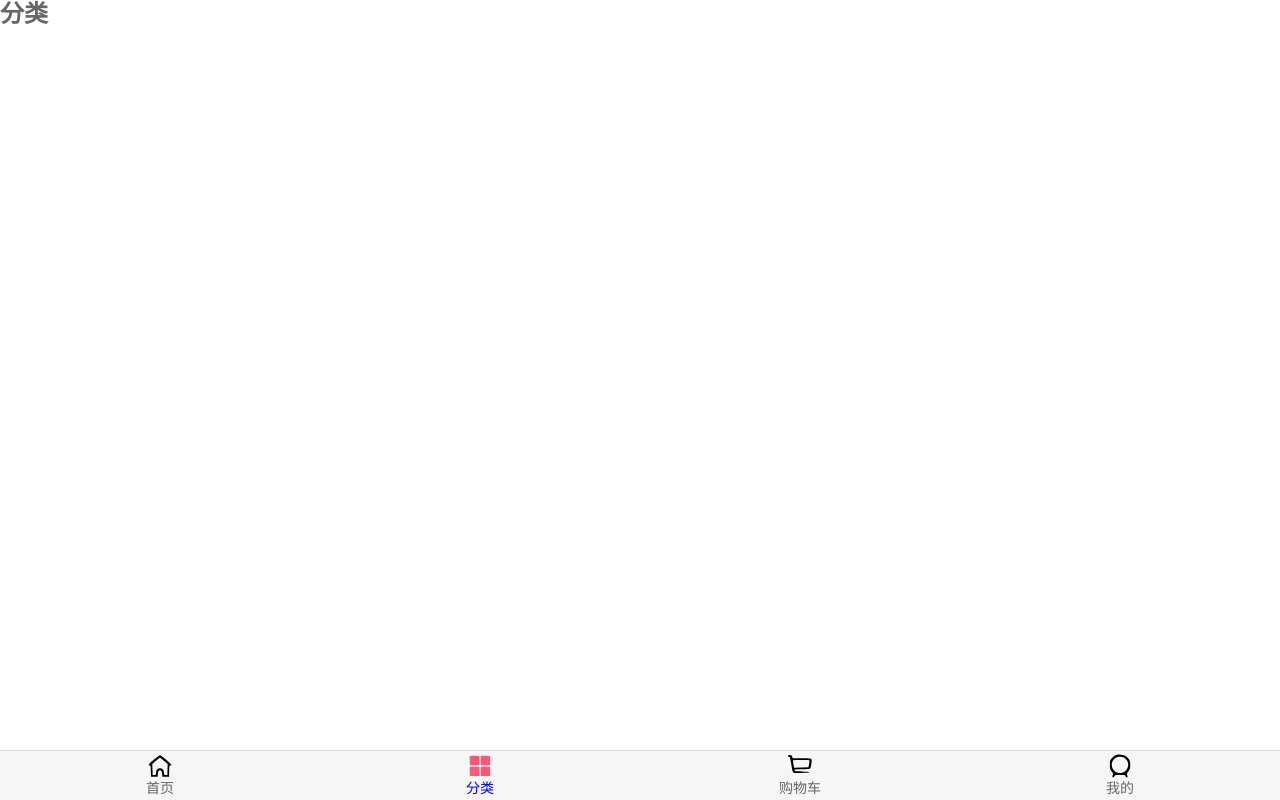
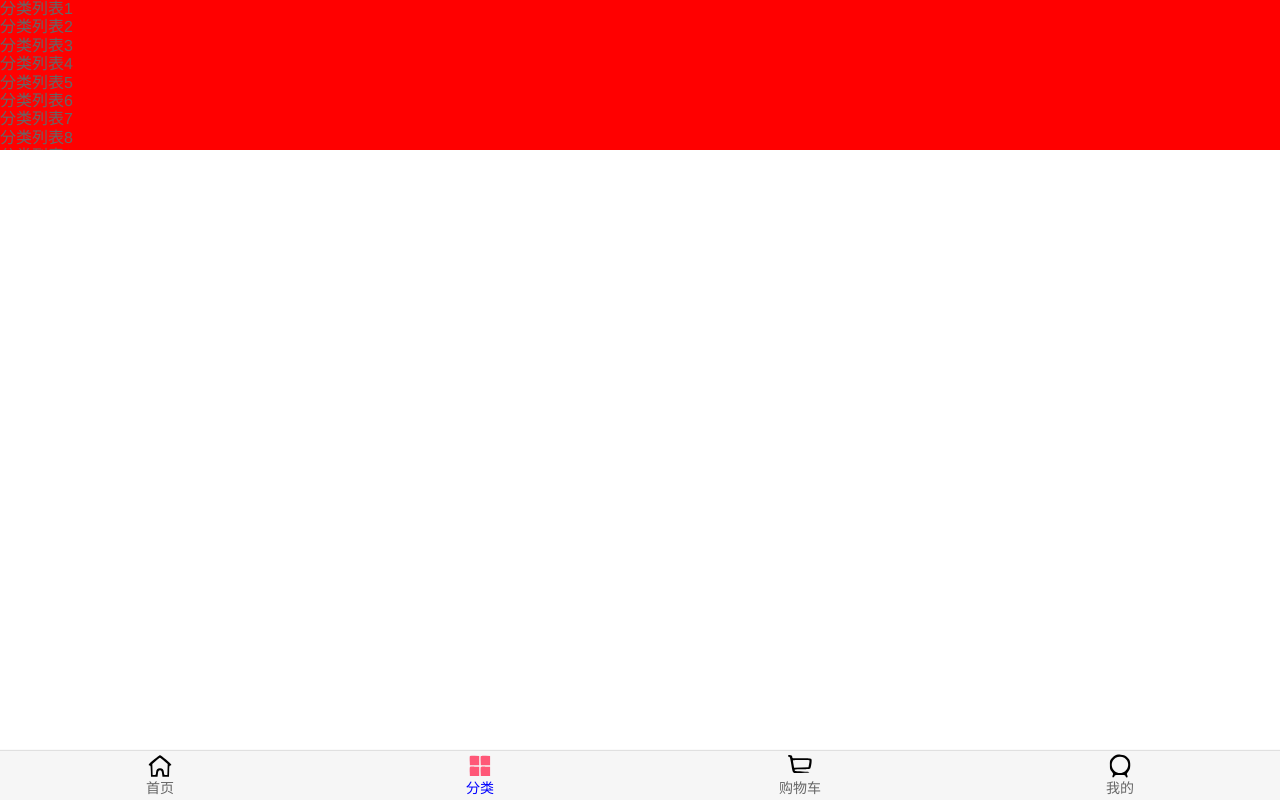
Before and after one commit to yellowsoul/supermall, a Vue app: page /category in a window 1280 px wide. Built offline with nearby package versions, Linux system fonts and the light colour scheme.

Commit message:
P165 07-(掌握)Better-Scroll的安装和使用

```diff
--- a/package.json
+++ b/package.json
@@ -8,6 +8,7 @@
   },
   "dependencies": {
     "axios": "^0.18.0",
+    "better-scroll": "^1.13.2",
     "core-js": "^3.8.3",
     "vue": "^2.6.14",
     "vue-router": "^3.0.1"
--- /dev/null
+++ b/src/components/content/goods/GoodsList.vue
@@ -0,0 +1,33 @@
+<template>
+  <div class="goods">
+    <goods-list-item v-for="item in goods" :key="item.id" :goodsItem="item" />
+  </div>
+</template>
+
+<script>
+import GoodsListItem from './GoodsListItem'
+
+export default {
+  name:"GoodsList",
+  components:{
+    GoodsListItem
+  },
+  props:{
+    goods:{
+      type:Array,
+      default(){
+        return []
+      }
+    }
+  }
+}
+</script>
+
+<style scoped>
+.goods{
+  display: flex;
+  flex-wrap: wrap;
+  justify-content: space-around;
+  padding:0 2px;
+}
+</style>
--- /dev/null
+++ b/src/components/content/goods/GoodsListItem.vue
@@ -0,0 +1,73 @@
+<template>
+  <div class="goods-item">
+    <img :src="goodsItem.show.img" alt="">
+    <div class="goods-info">
+      <p>{{goodsItem.title}}</p>
+      <span class="price">{{goodsItem.price}}</span>
+      <span class="collect">{{goodsItem.cfav}}</span>
+    </div>
+  </div>
+</template>
+
+<script>
+export default {
+  name:"GoodsListItem",
+  props:{
+    goodsItem:{
+      type:Object,
+      default(){
+        return {}
+      }
+    }
+  }
+}
+</script>
+
+<style scoped>
+  .goods-item {
+    padding-bottom: 40px;
+    position: relative;
+    width:48%;
+  }
+
+  .goods-item img {
+    width: 100%;
+    border-radius: 5px;
+  }
+
+  .goods-info {
+    font-size: 12px;
+    position: absolute;
+    bottom: 5px;
+    left: 0;
+    right: 0;
+    overflow: hidden;
+    text-align: center;
+  }
+
+  .goods-info p {
+    overflow: hidden;
+    text-overflow: ellipsis;
+    white-space: nowrap;
+    margin-bottom: 3px;
+  }
+
+  .goods-info .price {
+    color: var(--color-high-text);
+    margin-right: 20px;
+  }
+
+  .goods-info .collect {
+    position: relative;
+  }
+
+  .goods-info .collect::before {
+    content: '';
+    position: absolute;
+    left: -15px;
+    top: -1px;
+    width: 14px;
+    height: 14px;
+    background: url("~assets/img/common/collect.svg") 0 0/14px 14px;
+  }
+</style>
--- /dev/null
+++ b/src/components/content/tabControl/TabControl.vue
@@ -0,0 +1,60 @@
+<template>
+  <div class="tab-control">
+    <div v-for="(item,index) in titles" :key="item.id"
+      class="tab-control-item"
+      :class="{active: currentIndex === index}"
+      @click="itemClick(index)"
+    >
+      <span>{{item}}</span>
+    </div>
+  </div>
+</template>
+
+<script>
+export default {
+  name:"TabControl",
+  props:{
+    titles:{
+      type:Array,
+      default(){
+        return []
+      }
+    }
+  },
+  data(){
+    return{
+      currentIndex:0
+    }
+  },
+  methods:{
+    itemClick(index){
+      this.currentIndex = index
+      this.$emit('tabClick',index)
+    }
+  }
+}
+</script>
+
+<style scoped>
+.tab-control{
+  display:flex;
+  text-align: center;
+  font-size:16px;
+  height:40px;
+  line-height:40px;
+  background-color:#fff;
+}
+.tab-control-item{
+  flex:1;
+}
+.tab-control-item span{
+  padding: 5px;
+}
+
+.active{
+  color:var(--color-high-text);
+}
+.active span{
+  border-bottom: 3px solid var(--color-tint);
+}
+</style>
--- a/src/network/home.js
+++ b/src/network/home.js
@@ -5,3 +5,13 @@ export function getHomeMultidata(){
     url:'/home/multidata'
   })
 }
+
+export function getHomeGoods(type,page){
+  return request({
+    url:'/home/data',
+    params:{
+      type,
+      page
+    }
+  })
+}
--- a/src/views/category/Category.vue
+++ b/src/views/category/Category.vue
@@ -1,18 +1,142 @@
 <template>
-  <div>
-    <h2>分类</h2>
+  <div class="wrapper">
+    <ul class="content">
+      <li>分类列表1</li>
+      <li>分类列表2</li>
+      <li>分类列表3</li>
+      <li>分类列表4</li>
+      <li>分类列表5</li>
+      <li>分类列表6</li>
+      <li>分类列表7</li>
+      <li>分类列表8</li>
+      <li>分类列表9</li>
+      <li>分类列表10</li>
+      <li>分类列表11</li>
+      <li>分类列表12</li>
+      <li>分类列表13</li>
+      <li>分类列表14</li>
+      <li>分类列表15</li>
+      <li>分类列表16</li>
+      <li>分类列表17</li>
+      <li>分类列表18</li>
+      <li>分类列表19</li>
+      <li>分类列表20</li>
+      <li>分类列表21</li>
+      <li>分类列表22</li>
+      <li>分类列表23</li>
+      <li>分类列表24</li>
+      <li>分类列表25</li>
+      <li>分类列表26</li>
+      <li>分类列表27</li>
+      <li>分类列表28</li>
+      <li>分类列表29</li>
+      <li>分类列表30</li>
+      <li>分类列表31</li>
+      <li>分类列表32</li>
+      <li>分类列表33</li>
+      <li>分类列表34</li>
+      <li>分类列表35</li>
+      <li>分类列表36</li>
+      <li>分类列表37</li>
+      <li>分类列表38</li>
+      <li>分类列表39</li>
+      <li>分类列表40</li>
+      <li>分类列表41</li>
+      <li>分类列表42</li>
+      <li>分类列表43</li>
+      <li>分类列表44</li>
+      <li>分类列表45</li>
+      <li>分类列表46</li>
+      <li>分类列表47</li>
+      <li>分类列表48</li>
+      <li>分类列表49</li>
+      <li>分类列表50</li>
+      <li>分类列表51</li>
+      <li>分类列表52</li>
+      <li>分类列表53</li>
+      <li>分类列表54</li>
+      <li>分类列表55</li>
+      <li>分类列表56</li>
+      <li>分类列表57</li>
+      <li>分类列表58</li>
+      <li>分类列表59</li>
+      <li>分类列表60</li>
+      <li>分类列表61</li>
+      <li>分类列表62</li>
+      <li>分类列表63</li>
+      <li>分类列表64</li>
+      <li>分类列表65</li>
+      <li>分类列表66</li>
+      <li>分类列表67</li>
+      <li>分类列表68</li>
+      <li>分类列表69</li>
+      <li>分类列表70</li>
+      <li>分类列表71</li>
+      <li>分类列表72</li>
+      <li>分类列表73</li>
+      <li>分类列表74</li>
+      <li>分类列表75</li>
+      <li>分类列表76</li>
+      <li>分类列表77</li>
+      <li>分类列表78</li>
+      <li>分类列表79</li>
+      <li>分类列表80</li>
+      <li>分类列表81</li>
+      <li>分类列表82</li>
+      <li>分类列表83</li>
+      <li>分类列表84</li>
+      <li>分类列表85</li>
+      <li>分类列表86</li>
+      <li>分类列表87</li>
+      <li>分类列表88</li>
+      <li>分类列表89</li>
+      <li>分类列表90</li>
+      <li>分类列表91</li>
+      <li>分类列表92</li>
+      <li>分类列表93</li>
+      <li>分类列表94</li>
+      <li>分类列表95</li>
+      <li>分类列表96</li>
+      <li>分类列表97</li>
+      <li>分类列表98</li>
+      <li>分类列表99</li>
+      <li>分类列表100</li>
+    </ul>
   </div>
 </template>
 
 <script>
+import BScroll from 'better-scroll'
 export default {
   name:'Category',
   data(){
     return{
+      scroll:null
     }
+  },
+  // 组件创建完后调用
+  created() {
+    // this.scroll = new BScroll('.wrapper',{
+
+    // })
+  },
+
+  //组件完全挂载后
+  mounted(){
+    console.log(document.querySelector('.wrapper'));
+    this.scroll = new BScroll(document.querySelector('.wrapper'),{
+
+    })
   }
 }
 
 </script>
 <style scoped>
+.wrapper{
+  height:150px;
+  background-color:red;
+  overflow: hidden;
+  /* overflow-y:scroll; */
+}
+
 </style>
--- a/src/views/home/Home.vue
+++ b/src/views/home/Home.vue
@@ -3,45 +3,173 @@
     <nav-bar class="home-nav"><div slot="center">购物街</div></nav-bar>
     <home-swiper :banners="banners"/>
     <recommend-view :recommends="recommends"/>
-    <h2>首页</h2>
+    <feature-view />
+    <tab-control class="tab-control"
+      :titles="['流行','新款','经典']"
+      @tabClick="tabClick"/>
+    <goodsList :goods="showGoods"/>
+    <ul>
+      <li>列表1</li>
+      <li>列表2</li>
+      <li>列表3</li>
+      <li>列表4</li>
+      <li>列表5</li>
+      <li>列表6</li>
+      <li>列表7</li>
+      <li>列表8</li>
+      <li>列表9</li>
+      <li>列表10</li>
+      <li>列表11</li>
+      <li>列表12</li>
+      <li>列表13</li>
+      <li>列表14</li>
+      <li>列表15</li>
+      <li>列表16</li>
+      <li>列表17</li>
+      <li>列表18</li>
+      <li>列表19</li>
+      <li>列表20</li>
+      <li>列表21</li>
+      <li>列表22</li>
+      <li>列表23</li>
+      <li>列表24</li>
+      <li>列表25</li>
+      <li>列表26</li>
+      <li>列表27</li>
+      <li>列表28</li>
+      <li>列表29</li>
+      <li>列表30</li>
+      <li>列表31</li>
+      <li>列表32</li>
+      <li>列表33</li>
+      <li>列表34</li>
+      <li>列表35</li>
+      <li>列表36</li>
+      <li>列表37</li>
+      <li>列表38</li>
+      <li>列表39</li>
+      <li>列表40</li>
+      <li>列表41</li>
+      <li>列表42</li>
+      <li>列表43</li>
+      <li>列表44</li>
+      <li>列表45</li>
+      <li>列表46</li>
+      <li>列表47</li>
+      <li>列表48</li>
+      <li>列表49</li>
+      <li>列表50</li>
+    </ul>
   </div>
 </template>
 
 <script>
-import NavBar from 'components/common/navbar/NavBar'
 import HomeSwiper from './childComps/HomeSwiper'
 import RecommendView from './childComps/RecommendView'
+import FeatureView from './childComps/FeatureView'
 
-import {getHomeMultidata} from 'network/home'
+import NavBar from 'components/common/navbar/NavBar'
+import TabControl from 'components/content/tabControl/TabControl'
+import GoodsList from 'components/content/goods/GoodsList'
+
+import {getHomeMultidata,getHomeGoods} from 'network/home'
 
 
 export default {
   name:'Home',
   components:{
+    HomeSwiper,
+    RecommendView,
+    FeatureView,
     NavBar,
-    HomeSwiper,
-    RecommendView
+    TabControl,
+    GoodsList
   },
   data(){
     return{
       banners:[],
-      recommends:[]
+      recommends:[],
+      goods:{
+        'pop':{page:0,list:[]},
+        'new':{page:0,list:[]},
+        'sell':{page:0,list:[]}
+      },
+      currentType:'pop'
+    }
+  },
+  computed:{
+    //传入的初始数据 ->处理为了看着清楚
+    showGoods(){
+      return this.goods[this.currentType].list
     }
   },
   created(){
     // 1.请求多个数据
-    getHomeMultidata().then(res => {
-      // console.log(res)
-      this.banners = res.data.banner.list;
-      this.recommends = res.data.recommend.list;
-    })
+    this.getHomeMultidata()
+
+    // 2.请求商品数据
+    this.getHomeGoods('pop')
+    this.getHomeGoods('new')
+    this.getHomeGoods('sell')
+  },
+  methods:{
+    /**
+     * 事件监听相关的方法
+     */
+
+    tabClick(index) {
+      switch(index){
+        case 0:
+          this.currentType = 'pop'
+          break;
+        case 1:
+          this.currentType = 'new'
+          break;
+        case 2:
+          this.currentType = 'sell'
+          break;
+      }
+    },
+
+    /**
+     * 网络请求相关的方法
+     */
+    getHomeMultidata(){
+      getHomeMultidata().then(res => {
+        // console.log(res)
+        this.banners = res.data.banner.list;
+        this.recommends = res.data.recommend.list;
+      })
+    },
+
+    getHomeGoods(type){
+      const page = this.goods[type].page +1
+      getHomeGoods(type,page).then(res => {
+        // console.log(res)
+        this.goods[type].list.push(...res.data.list)
+        this.goods[type].page = page
+      })
+    }
   }
 }
 
 </script>
 <style scoped>
+#home{
+  padding-top:44px;
+}
 .home-nav{
+  position: fixed;
+  top:0;
+  left:0;
+  right:0;
+  z-index: 9;
   background-color:var(--color-tint);
   color:#fff;
 }
+.tab-control{
+  position: sticky;
+  top:44px;
+  z-index: 9;
+}
 </style>
--- /dev/null
+++ b/src/views/home/childComps/FeatureView.vue
@@ -0,0 +1,19 @@
+<template>
+  <div class="feature">
+    <a href="https://act.mogujie.com/zzlx67">
+      <img src="~assets/img/home/recommend_bg.jpg" alt="">
+    </a>
+  </div>
+</template>
+
+<script>
+export default {
+  name:"FeatureView"
+}
+</script>
+
+<style>
+.feature img{
+  width: 100%;
+}
+</style>
```
Also changed, not shown: 1 other file (tests, documents, lock files or other folders).
